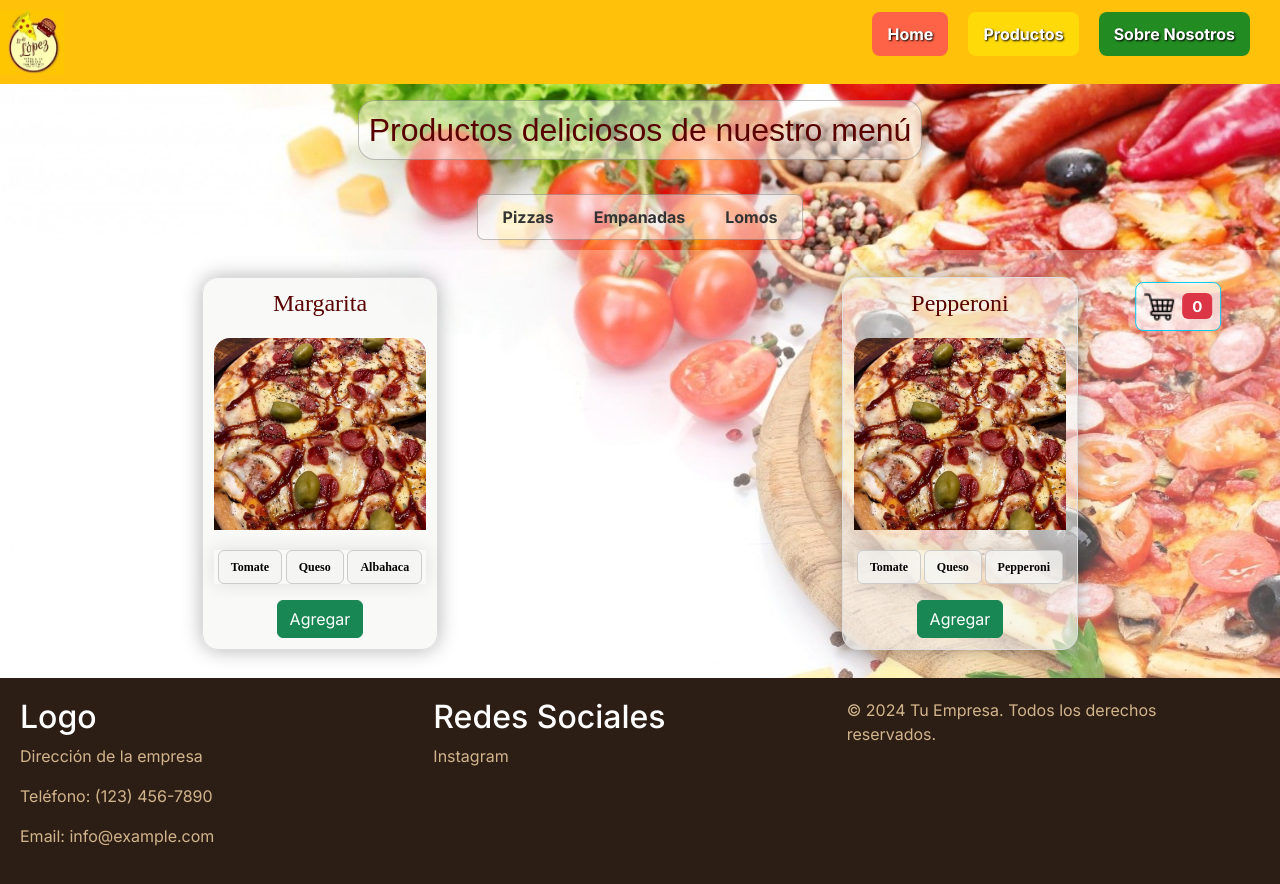
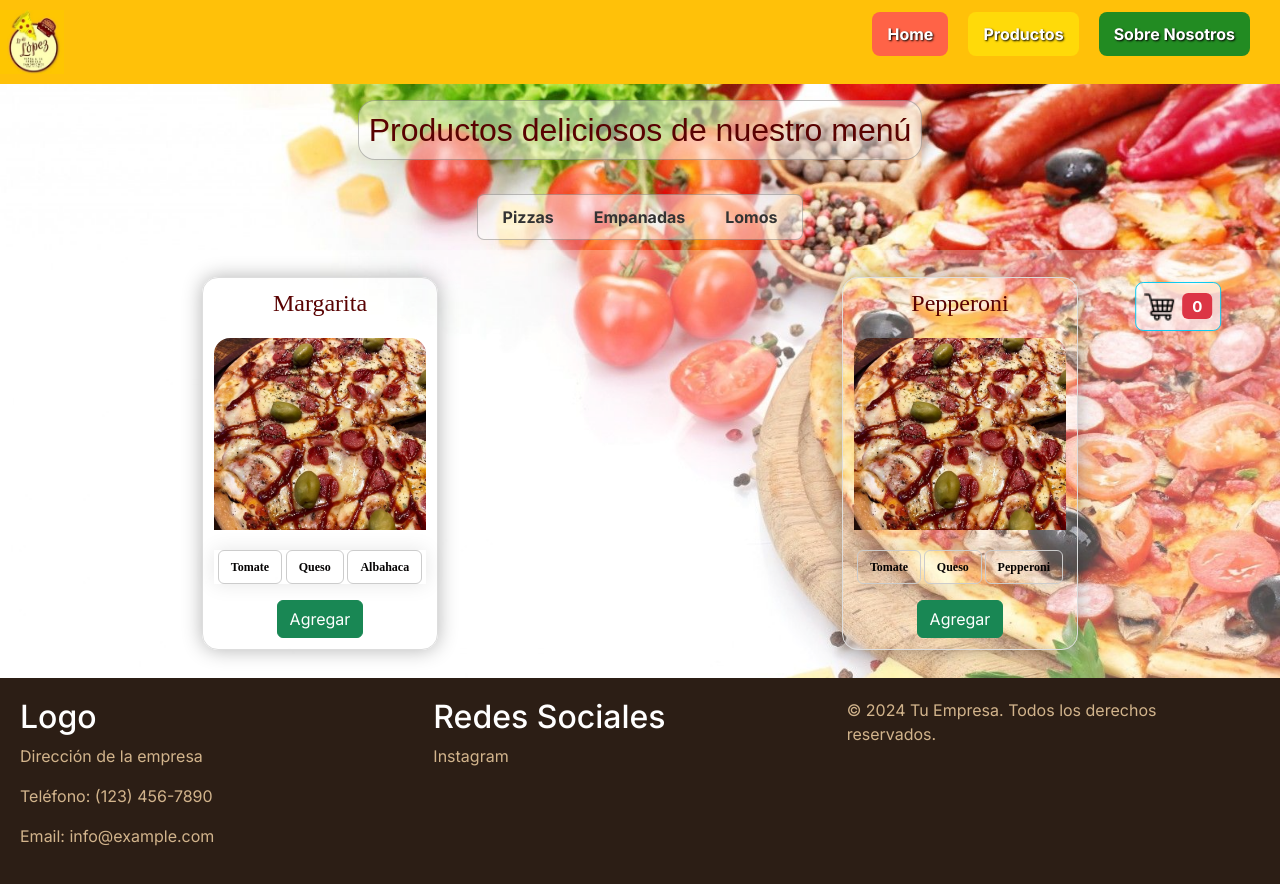
Before and after one commit to ImanolBraccciale/landing, a Next.js app: page /Productos in a window 1280 px wide. Built offline with nearby package versions, Linux system fonts and the light colour scheme.

Commit message:
asdasdsasd

```diff
--- a/src/app/components/Food/FoodList.module.css
+++ b/src/app/components/Food/FoodList.module.css
@@ -27,7 +27,7 @@
    box-shadow: 0 0 20px rgba(0, 0, 0, 0.3);
    margin: 0.7em;
    border: 1px solid #dddddd;
-   background-color: #f5f5f28f;
+
    padding: 0.7em;
    text-align: center;
    transition: transform 0.3s ease-in-out;
@@ -72,7 +72,7 @@
  }
 
  .ingredients li span {
-   background-color: #f5f5f2c7;
+
    list-style: none;
    text-align: center;
    border: 1px solid #ccc;
--- a/src/app/components/NavBar/page.jsx
+++ b/src/app/components/NavBar/page.jsx
@@ -16,7 +16,7 @@ export default function NavBar() {
         <button className="menu-btn" onClick={toggleMenu}>
           &#9776;
         </button>
-        <ul id="navLinks">
+        <ul id="navLinks" onClick={toggleMenu}>
           <Link href="/">
             <li className="nav-item red-btn">Home</li>
           </Link>
```
